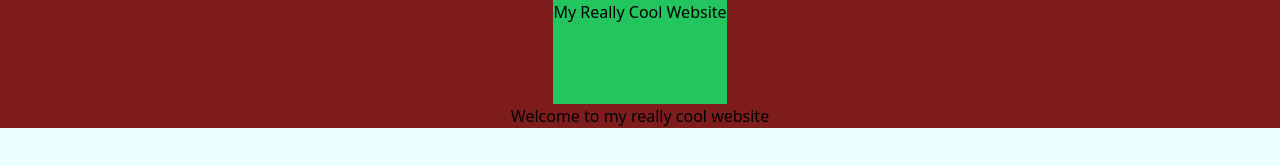
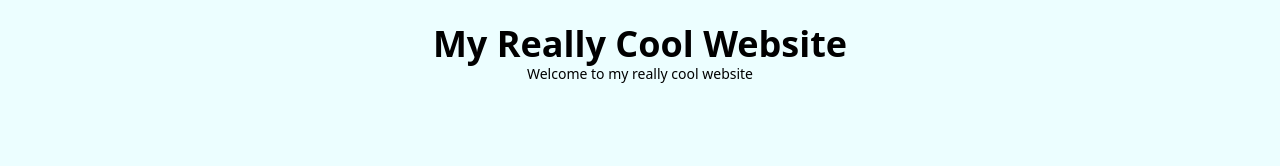
Before and after one commit to G33K4Y230/my-website, a plain HTML site: page index.html in a window 1280 px wide. Drawn offline with nearby package versions, Linux system fonts and the light colour scheme.

Commit message:
add header

```diff
--- a/index.html
+++ b/index.html
@@ -1,15 +1,20 @@
 <!DOCTYPE html>
 <html lang="en">
+
 <head>
     <meta charset="utf-8">
     <meta name="viewport" content="width=device-width, initial-scale=1.0">
     <title>My Awesome Website</title>
     <script src="https://cdn.tailwindcss.com"></script>
 </head>
+
 <body class="bg-cyan-50">
-        <section class="flex flex-col items-center h-32 bg-red-900">
-            <h1 class="grow bg-green-500">My Really Cool Website</h1>
-            <p>Welcome to my really cool website</p>
+
+        <section class="flex flex-col items-center h-16 my-5">
+            <h1 class="grow content-end text-4xl font-bold">My Really Cool Website</h1>
+            <h5 class="font-medium text-sm">Welcome to my really cool website</p>
         </section>
+
 </body>
+
 </html>
```
Lines whose indentation alone changed are shown as unchanged.
